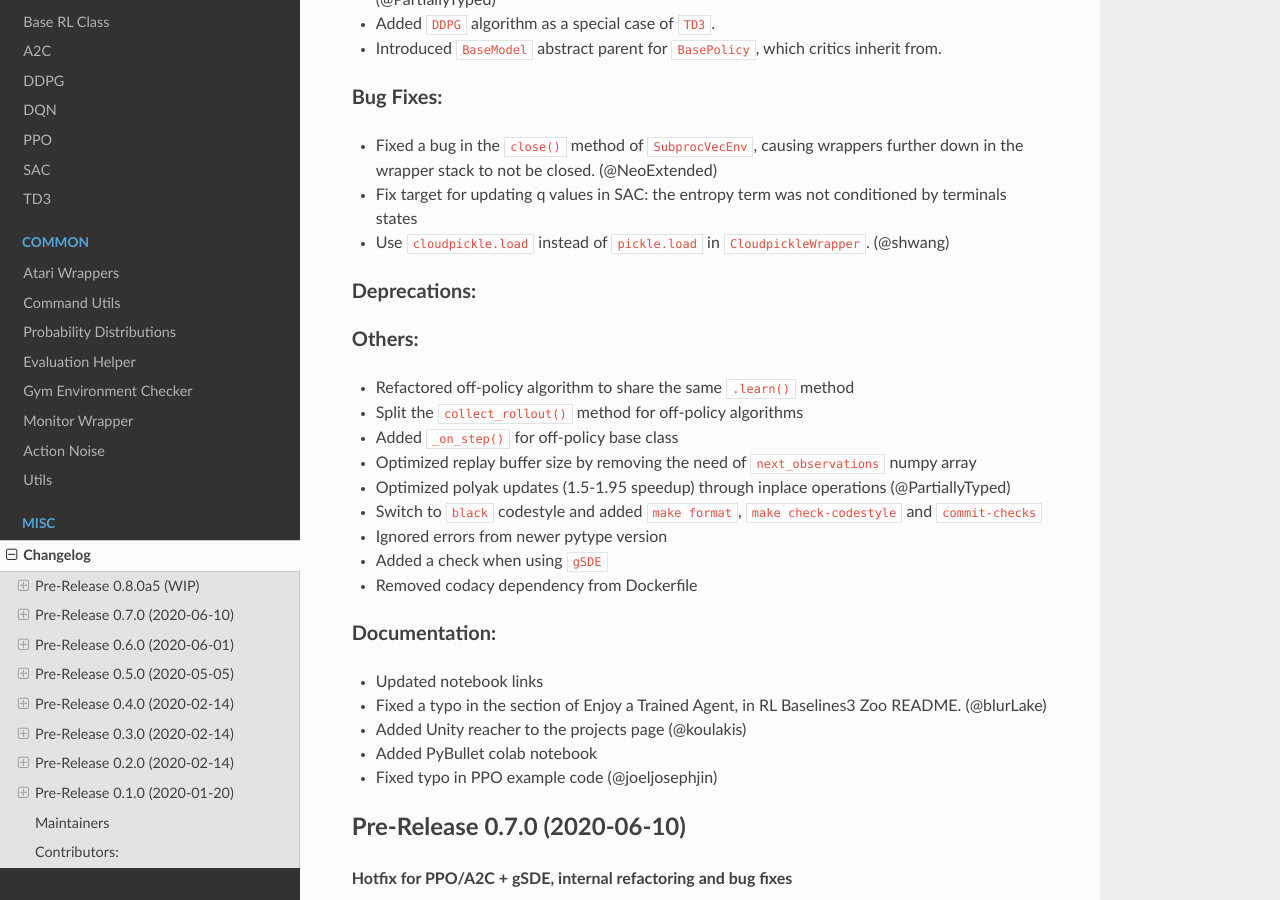
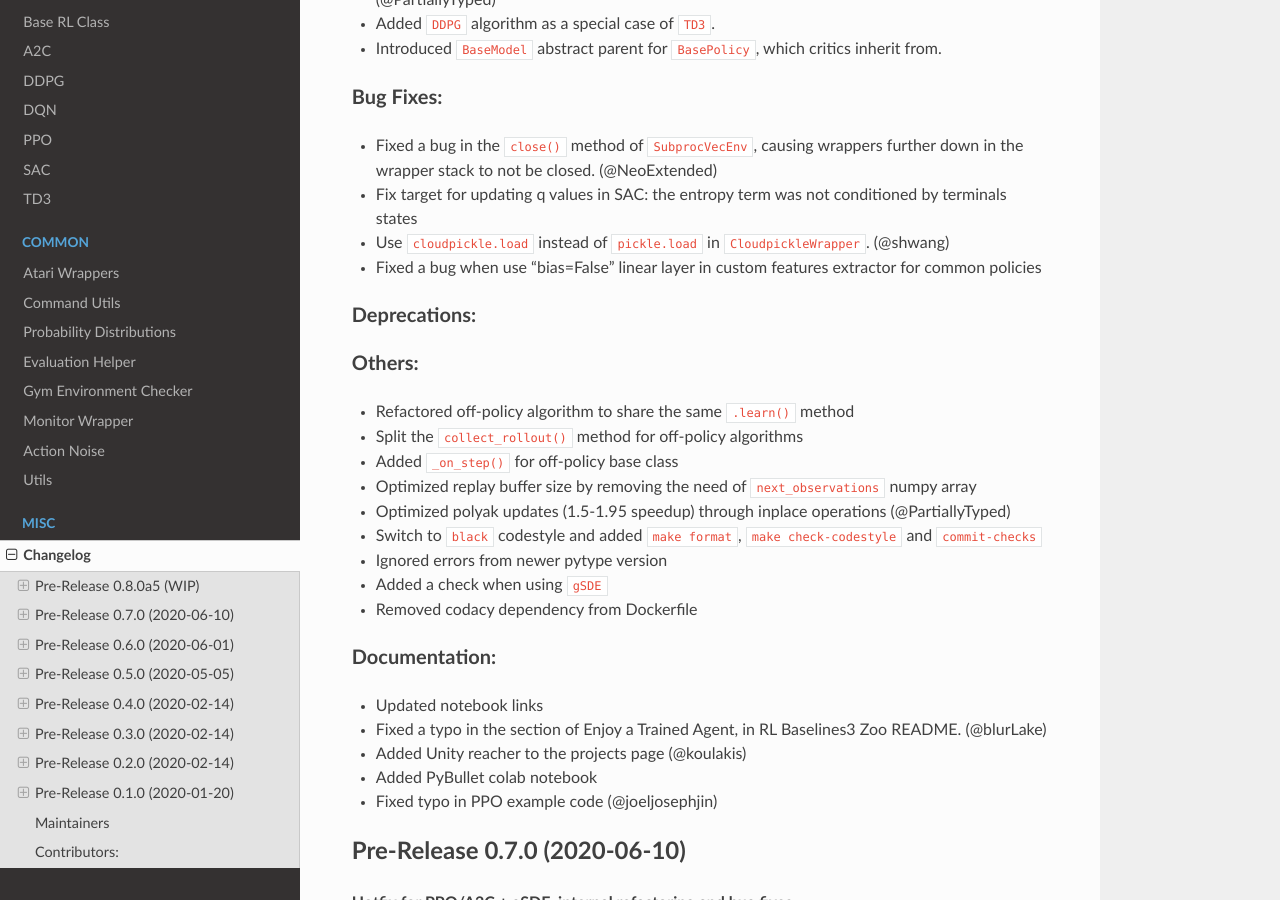
Before and after one commit to DLR-RM/stable-baselines3, a Sphinx documentation site: the page built from docs/misc/changelog.rst, in a window 1280 px wide and 900 px high, scrolled down 699 px. Built offline with Sphinx 7.4.7 and the Read the Docs theme 2.0.0, drawn with Linux system fonts in a browser that asks for light colours; pages that are not in the unit, such as notebooks, are missing from menus.

Commit message:
Update changelog.rst
 update the changelog accordingly

```diff
--- a/docs/misc/changelog.rst
+++ b/docs/misc/changelog.rst
@@ -31,6 +31,7 @@ Bug Fixes:
 - Fixed a bug in the ``close()`` method of ``SubprocVecEnv``, causing wrappers further down in the wrapper stack to not be closed. (@NeoExtended)
 - Fix target for updating q values in SAC: the entropy term was not conditioned by terminals states
 - Use ``cloudpickle.load`` instead of ``pickle.load`` in ``CloudpickleWrapper``. (@shwang)
+- Fixed a bug when use "bias=False" linear layer in custom features extractor for common policies
 
 Deprecations:
 ^^^^^^^^^^^^^
```
